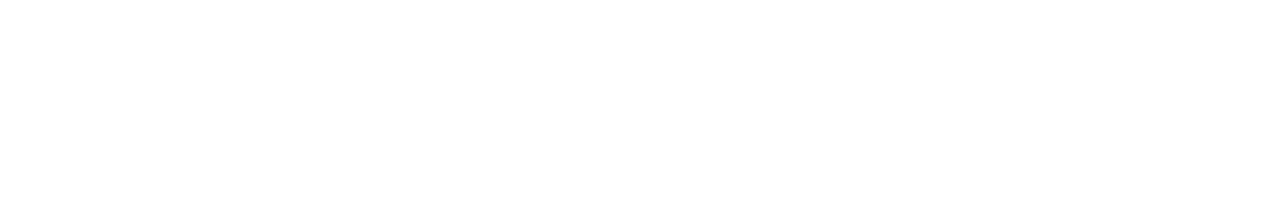
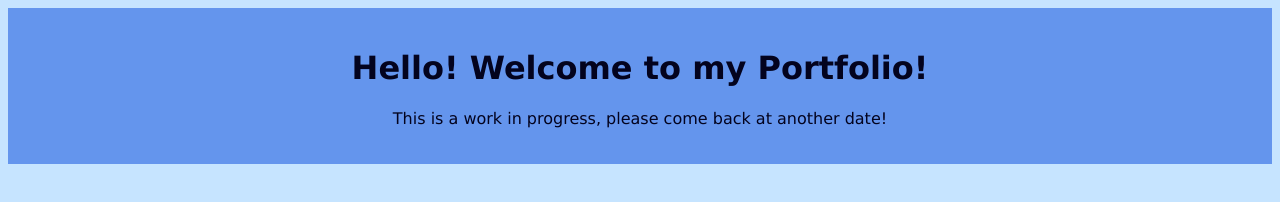
Before and after one commit to Maia-Francine-Endaya/Maia-Francine-Endaya.github.io, a plain HTML site: page index.html in a window 1280 px wide. Drawn offline with Linux system fonts and the light colour scheme.

Commit message:
Added_style

```diff
--- a/index.html
+++ b/index.html
@@ -1,9 +1,14 @@
 <!DOCTYPE html>
 <html>
+<link rel="stylesheet" href="style.css">
 
 <body>
-  <h1></h1>
-  <p></p>
+  <div class="header">
+    <h1>Hello! Welcome to my Portfolio!</h1>
+    <p>This is a work in progress, please come back at another date!</p>
+  </div>
+
+
 </body>
 
 </html>
--- /dev/null
+++ b/style.css
@@ -0,0 +1,17 @@
+body {
+  font-family: 'Lucida Sans', 'Lucida Sans Regular', 'Lucida Grande', 'Lucida Sans Unicode', Geneva, Verdana, sans-serif;
+  color: rgb(3, 3, 30);
+  background-color: rgb(198, 228, 255);
+}
+
+.header {
+  padding: 20px;
+  background-color: cornflowerblue;
+  text-align: center;
+}
+
+.image {
+  padding: 10px;
+  background: cornflowerblue;
+  align-content: normal;
+}
```
